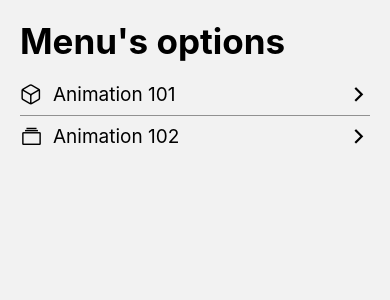
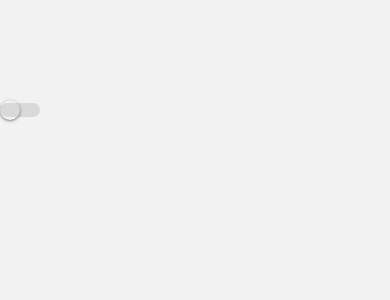
Before and after one commit to belenjn/components-project-react-native, a React Native app: screen /SwitchScreen in a window 390 px wide. Shown: the top 300 px of the page. Built offline with nearby package versions, Linux system fonts and the light colour scheme.

Commit message:
Switch done

```diff
--- /dev/null
+++ b/src/data/menuItems.tsx
@@ -0,0 +1,17 @@
+export const menuItems = [
+  {
+    name: 'Animation 101',
+    icon: 'cube-outline',
+    component: 'Animation101Screen',
+  },
+  {
+    name: 'Animation 102',
+    icon: 'albums-outline',
+    component: 'Animation102Screen',
+  },
+  {
+    name: 'Switches',
+    icon: 'toggle-outline',
+    component: 'SwitchScreen',
+  },
+];
--- a/src/navigator/Navigator.tsx
+++ b/src/navigator/Navigator.tsx
@@ -3,6 +3,7 @@
 import {HomeScreen} from '../screens/HomeScreen';
 import {Animation101Screen} from '../screens/Animation101Screen';
 import {Animation102Screen} from '../screens/Animation102Screen';
+import {SwitchScreen} from '../screens/SwitchScreen';
 
 const Stack = createStackNavigator();
 
@@ -15,6 +16,7 @@
       <Stack.Screen name="HomeScreen" component={HomeScreen} />
       <Stack.Screen name="Animation101Screen" component={Animation101Screen} />
       <Stack.Screen name="Animation102Screen" component={Animation102Screen} />
+      <Stack.Screen name="SwitchScreen" component={SwitchScreen} />
     </Stack.Navigator>
   );
 };
--- a/src/screens/HomeScreen.tsx
+++ b/src/screens/HomeScreen.tsx
@@ -4,21 +4,9 @@
 import {FlatList} from 'react-native-gesture-handler';
 import {useSafeAreaInsets} from 'react-native-safe-area-context';
 import {FlatListMenuItem} from '../components/FlatListMenuItem';
+import {menuItems} from '../data/menuItems';
 // import Icon from 'react-native-vector-icons/Ionicons';
 import {styles} from '../theme/appTheme';
-
-const menuItems = [
-  {
-    name: 'Animation 101',
-    icon: 'cube-outline',
-    component: 'Animation101Screen',
-  },
-  {
-    name: 'Animation 102',
-    icon: 'albums-outline',
-    component: 'Animation102Screen',
-  },
-];
 
 export const HomeScreen = () => {
   const {top} = useSafeAreaInsets();
--- /dev/null
+++ b/src/screens/SwitchScreen.tsx
@@ -0,0 +1,19 @@
+/* eslint-disable react-native/no-inline-styles */
+import React, {useState} from 'react';
+import {Platform, Switch, View} from 'react-native';
+
+export const SwitchScreen = () => {
+  const [isEnabled, setIsEnabled] = useState(false);
+  const toggleSwitch = () => setIsEnabled(previousState => !previousState);
+  return (
+    <View style={{marginTop: 100}}>
+      <Switch
+        trackColor={{false: '#D9D9DB', true: '#5856D6'}}
+        thumbColor={Platform.OS === 'android' ? '#5856D6' : ''}
+        // ios_backgroundColor="#3e3e3e"
+        onValueChange={toggleSwitch}
+        value={isEnabled}
+      />
+    </View>
+  );
+};
```
